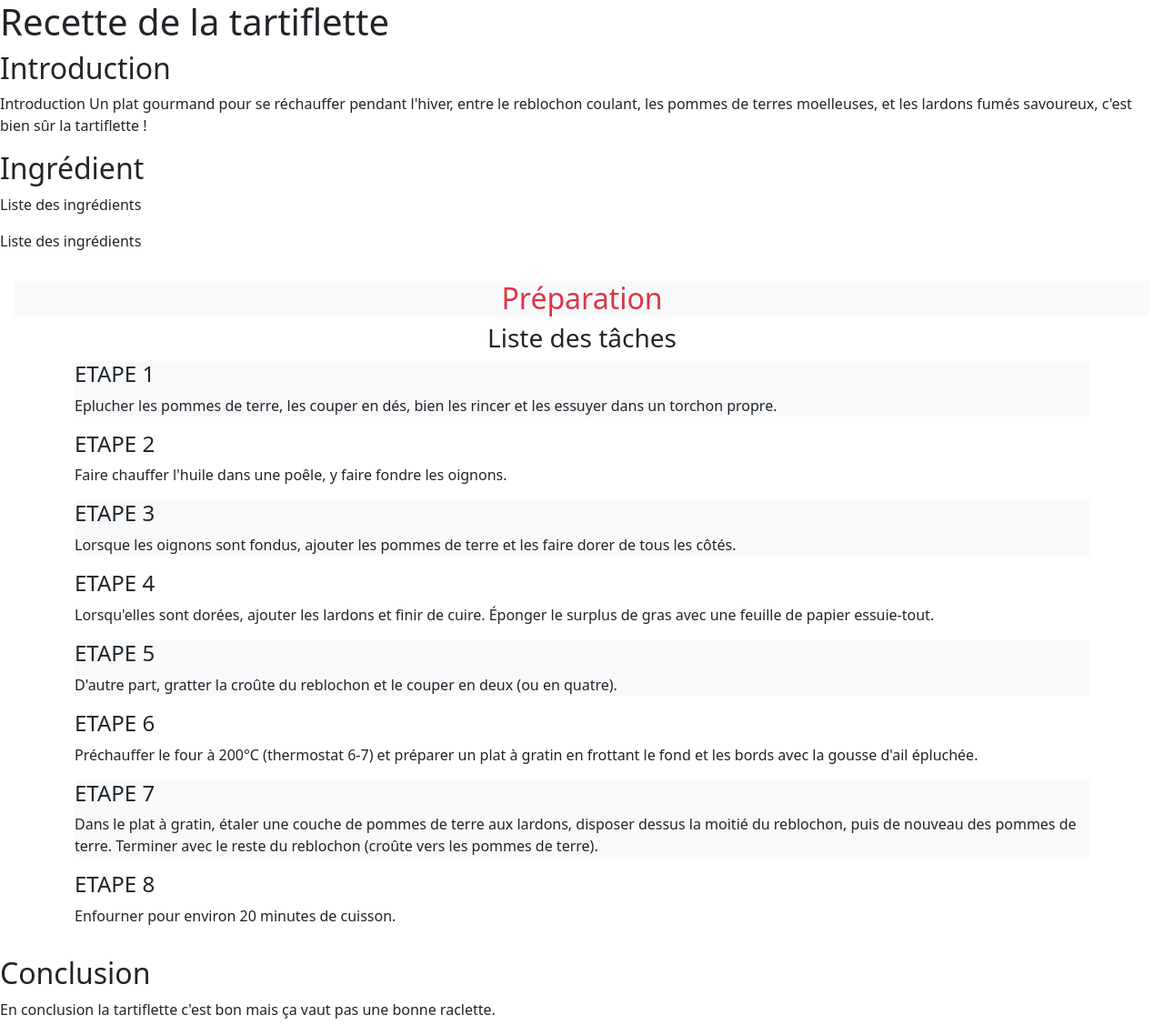
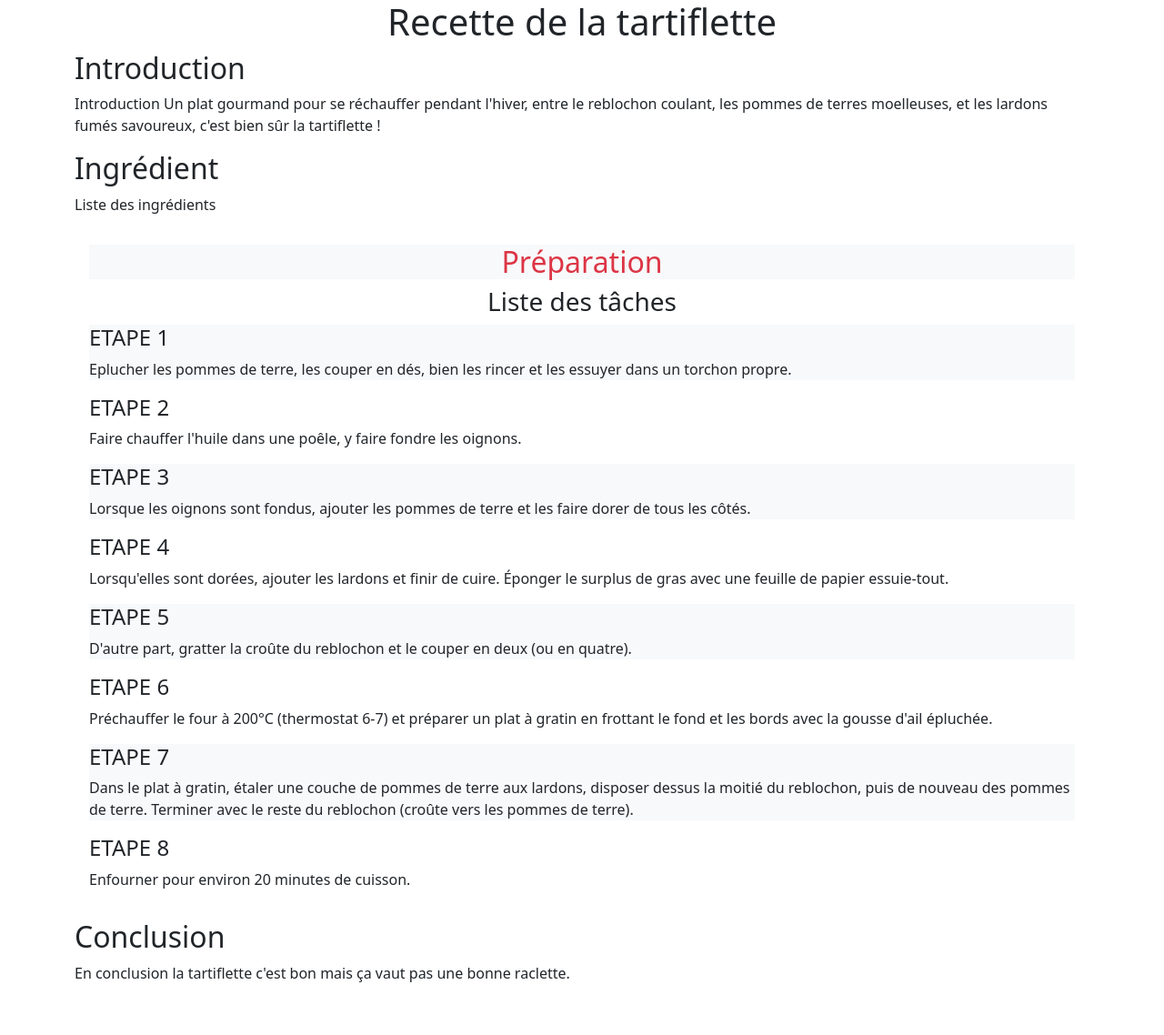
Before and after one commit to Kevin-Quintin/tartiDev, a plain HTML site: page index.html in a window 1280 px wide. Shown: the whole page at 91% size. After the commit the page ends 1098 px from the top, so only its background shows below. Drawn offline with nearby package versions, Linux system fonts and the light colour scheme.

Commit message:
Mise en page correct avec des classes container

```diff
--- a/index.html
+++ b/index.html
@@ -15,41 +15,42 @@
 
 <body>
     <header>
-        <h1>Recette de la tartiflette</h1>
+        <h1 class="text-center">Recette de la tartiflette</h1>
     </header>
 
     <section id="intro">
-
+        <div class="container">
             <h2>Introduction</h2>
 
             <p>Introduction
 
-        Un plat gourmand pour se réchauffer pendant l'hiver, entre le reblochon coulant, les pommes de terres moelleuses, et les lardons fumés savoureux, c'est bien sûr la tartiflette !</p>
+                Un plat gourmand pour se réchauffer pendant l'hiver, entre le reblochon coulant, les pommes de terres
+                moelleuses, et les lardons fumés savoureux, c'est bien sûr la tartiflette !</p>
+        </div>
     </section>
 
     <section id="ingredient">
-
+        <div class="container">
             <h2>Ingrédient</h2>
             <div>
                 <p>Liste des ingrédients</p>
                 <p></p>
             </div>
+        </div>
     </section>
 
     <section id="preparation">
-      <p>Liste des ingrédients</p>
-      <p></p>
-  </div>
 
+        <div class="container ">
             <div class="p-3">
                 <h2 class=" text-center  bg-light  text-danger ">Préparation</h2>
 
                 <h3 class="text-center">Liste des tâches</h3>
 
-<div class="container ">
                 <div class="bg-light">
                     <h4>ETAPE 1</h4>
-      <p>Eplucher les pommes de terre, les couper en dés, bien les rincer et les essuyer dans un torchon propre.</p>
+                    <p>Eplucher les pommes de terre, les couper en dés, bien les rincer et les essuyer dans un torchon
+                        propre.</p>
                 </div>
 
                 <h4>ETAPE 2</h4>
@@ -58,12 +59,14 @@
 
                 <div class="bg-light">
                     <h4>ETAPE 3</h4>
-      <p>Lorsque les oignons sont fondus, ajouter les pommes de terre et les faire dorer de tous les côtés.</p>
+                    <p>Lorsque les oignons sont fondus, ajouter les pommes de terre et les faire dorer de tous les
+                        côtés.</p>
                 </div>
 
 
                 <h4>ETAPE 4</h4>
-      <p>Lorsqu'elles sont dorées, ajouter les lardons et finir de cuire. Éponger le surplus de gras avec une feuille de papier essuie-tout.</p>
+                <p>Lorsqu'elles sont dorées, ajouter les lardons et finir de cuire. Éponger le surplus de gras avec une
+                    feuille de papier essuie-tout.</p>
 
                 <div class="bg-light">
                     <h4>ETAPE 5</h4>
@@ -72,11 +75,14 @@
 
 
                 <h4>ETAPE 6</h4>
-      <p>Préchauffer le four à 200°C (thermostat 6-7) et préparer un plat à gratin en frottant le fond et les bords avec la gousse d'ail épluchée.</p>
+                <p>Préchauffer le four à 200°C (thermostat 6-7) et préparer un plat à gratin en frottant le fond et les
+                    bords avec la gousse d'ail épluchée.</p>
 
                 <div class="bg-light">
                     <h4>ETAPE 7</h4>
-      <p>Dans le plat à gratin, étaler une couche de pommes de terre aux lardons, disposer dessus la moitié du reblochon, puis de nouveau des pommes de terre. Terminer avec le reste du reblochon (croûte vers les pommes de terre).</p>
+                    <p>Dans le plat à gratin, étaler une couche de pommes de terre aux lardons, disposer dessus la
+                        moitié du reblochon, puis de nouveau des pommes de terre. Terminer avec le reste du reblochon
+                        (croûte vers les pommes de terre).</p>
                 </div>
                 <h4>ETAPE 8</h4>
                 <p>Enfourner pour environ 20 minutes de cuisson.</p>
@@ -85,8 +91,10 @@
     </section>
 
     <footer>
+        <div class="container">
             <h2>Conclusion</h2>
             <p>En conclusion la tartiflette c'est bon mais ça vaut pas une bonne raclette.</p>
+        </div>
     </footer>
 
 
```
Lines whose indentation alone changed are shown as unchanged.
